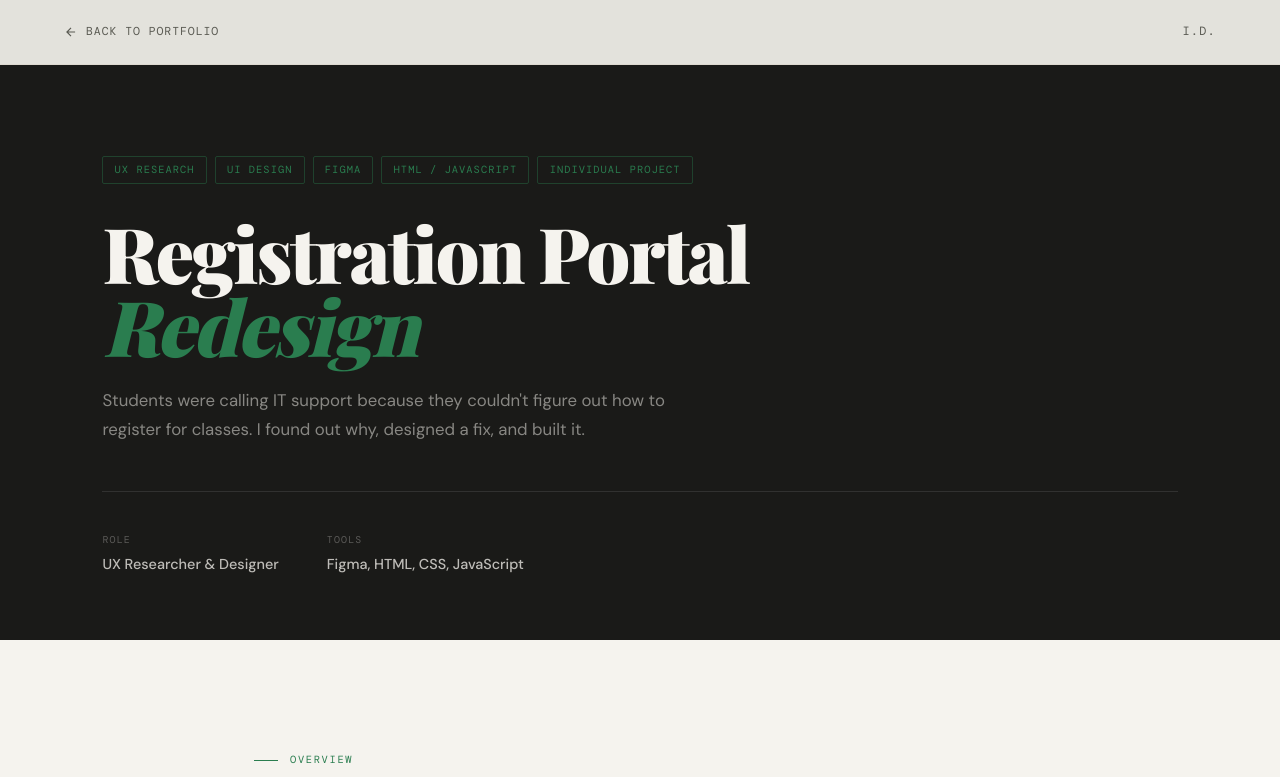
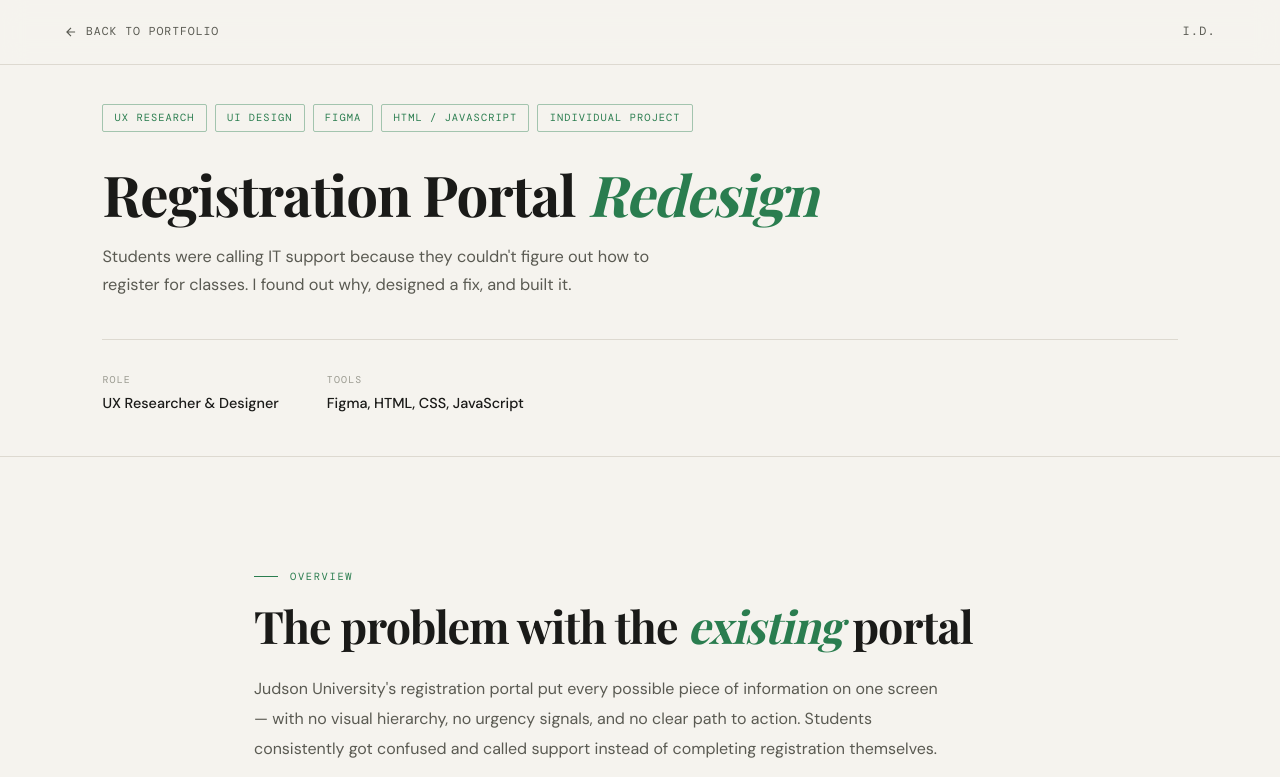
Before and after one commit to IvanDominguez01/IvanDominguez01.github.io, a plain HTML site: page registration-portal.html in a window 1280 px wide. Shown: the top 777 px of the page. Drawn offline with nearby package versions, Linux system fonts and the light colour scheme; a web font is replaced by a local one.

Commit message:
Refactor styles in registration-portal.html

```diff
--- a/registration-portal.html
+++ b/registration-portal.html
@@ -44,9 +44,9 @@
 
         /* HERO */
         .case-hero {
-            background: var(--ink);
-            padding: 14vh 8vw 8vh;
-            min-height: 80vh;
+            background: var(--bg);
+            padding: 13vh 8vw 5vh;
+            border-bottom: 1px solid var(--border);
             display: flex;
             flex-direction: column;
             justify-content: flex-end;
@@ -57,20 +57,20 @@
             color: var(--accent); border: 1px solid rgba(42,125,79,0.4); padding: 0.3rem 0.7rem; border-radius: 2px;
         }
         .case-hero h1 {
-            font-family: var(--serif); font-size: clamp(2.8rem, 6vw, 5.5rem); font-weight: 900;
-            line-height: 0.95; letter-spacing: -0.03em; color: var(--bg); max-width: 900px; margin-bottom: 1.5rem;
+            font-family: var(--serif); font-size: clamp(2.2rem, 4.4vw, 3.6rem); font-weight: 700;
+            line-height: 1.05; letter-spacing: -0.02em; color: var(--ink); max-width: 780px; margin-bottom: 1.25rem;
         }
         .case-hero h1 em { font-style: italic; color: var(--accent); }
-        .case-hero-sub { font-size: 1.05rem; color: rgba(245,243,238,0.5); max-width: 580px; line-height: 1.7; margin-bottom: 3rem; }
+        .case-hero-sub { font-size: 1.02rem; color: var(--ink-mid); max-width: 580px; line-height: 1.7; margin-bottom: 2.5rem; }
 
         .meta-row {
             display: flex; gap: 3rem; flex-wrap: wrap;
-            padding-top: 2.5rem;
-            border-top: 1px solid rgba(255,255,255,0.1);
+            padding-top: 2rem;
+            border-top: 1px solid var(--border);
         }
         .meta-item { display: flex; flex-direction: column; gap: 0.3rem; }
-        .meta-label { font-family: var(--mono); font-size: 0.62rem; letter-spacing: 0.12em; text-transform: uppercase; color: rgba(245,243,238,0.3); }
-        .meta-value { font-size: 0.9rem; color: rgba(245,243,238,0.75); font-weight: 500; }
+        .meta-label { font-family: var(--mono); font-size: 0.62rem; letter-spacing: 0.12em; text-transform: uppercase; color: var(--ink-soft); }
+        .meta-value { font-size: 0.9rem; color: var(--ink); font-weight: 500; }
 
         /* CONTENT WRAPPER */
         .content { max-width: 900px; margin: 0 auto; padding: 0 5vw; }
```
